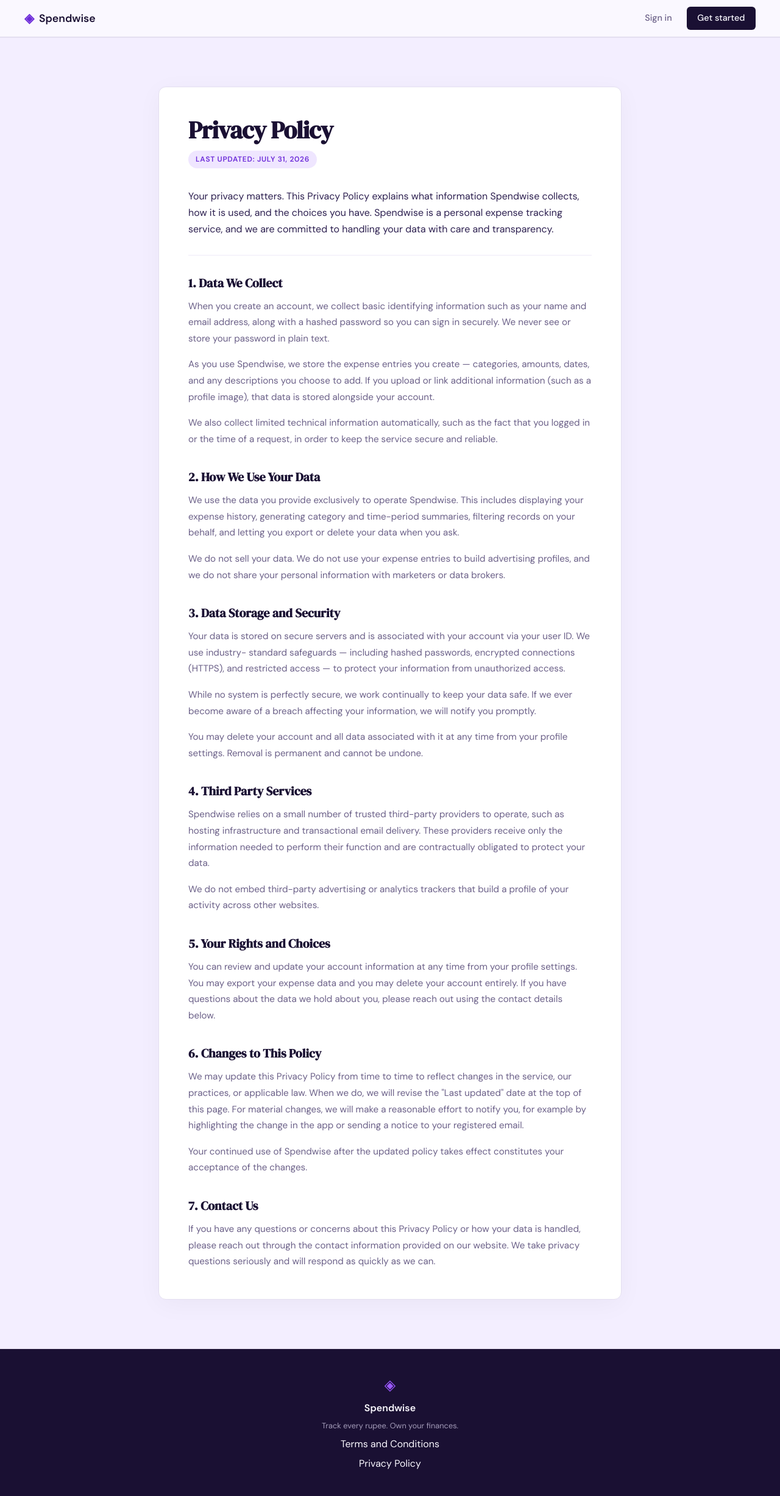
After one commit to rishirajkhanna404/expense-tracker, a Flask app: page /privacy in a window 1280 px wide. The commit adds this page. Shown: the whole page at 61% size. Run offline with Flask 3, Linux system fonts and the light colour scheme.

Commit message:
privacy-policy-page-addition

```diff
--- a/app.py
+++ b/app.py
@@ -25,6 +25,11 @@ def login():
 @app.route("/terms")
 def terms():
     return render_template("terms.html")
+
+
+@app.route("/privacy")
+def privacy():
+    return render_template("privacy.html")
 
 
 # ------------------------------------------------------------------ #
--- a/templates/base.html
+++ b/templates/base.html
@@ -35,7 +35,7 @@
             <span class="footer-name">Spendwise</span>
             <p class="footer-copy">Track every rupee. Own your finances.</p>
             <a href="/terms">Terms and Conditions</a>
-            <a href="#">Privacy Policy</a>
+            <a href="/privacy">Privacy Policy</a>
         </div>
     </footer>
 
--- /dev/null
+++ b/templates/privacy.html
@@ -0,0 +1,122 @@
+{% extends "base.html" %}
+
+{% block title %}Privacy Policy — Spendwise{% endblock %}
+
+{% block content %}
+
+<section class="legal-page">
+    <div class="legal-inner">
+        <h1 class="legal-title">Privacy Policy</h1>
+        <p class="legal-updated">Last updated: July 31, 2026</p>
+
+        <p class="legal-intro">
+            Your privacy matters. This Privacy Policy explains what
+            information Spendwise collects, how it is used, and the
+            choices you have. Spendwise is a personal expense tracking
+            service, and we are committed to handling your data with
+            care and transparency.
+        </p>
+
+        <h2 class="legal-heading">1. Data We Collect</h2>
+        <p class="legal-body">
+            When you create an account, we collect basic identifying
+            information such as your name and email address, along with
+            a hashed password so you can sign in securely. We never see
+            or store your password in plain text.
+        </p>
+        <p class="legal-body">
+            As you use Spendwise, we store the expense entries you
+            create — categories, amounts, dates, and any descriptions
+            you choose to add. If you upload or link additional
+            information (such as a profile image), that data is stored
+            alongside your account.
+        </p>
+        <p class="legal-body">
+            We also collect limited technical information automatically,
+            such as the fact that you logged in or the time of a
+            request, in order to keep the service secure and reliable.
+        </p>
+
+        <h2 class="legal-heading">2. How We Use Your Data</h2>
+        <p class="legal-body">
+            We use the data you provide exclusively to operate
+            Spendwise. This includes displaying your expense history,
+            generating category and time-period summaries, filtering
+            records on your behalf, and letting you export or delete
+            your data when you ask.
+        </p>
+        <p class="legal-body">
+            We do not sell your data. We do not use your expense
+            entries to build advertising profiles, and we do not share
+            your personal information with marketers or data brokers.
+        </p>
+
+        <h2 class="legal-heading">3. Data Storage and Security</h2>
+        <p class="legal-body">
+            Your data is stored on secure servers and is associated
+            with your account via your user ID. We use industry-
+            standard safeguards — including hashed passwords, encrypted
+            connections (HTTPS), and restricted access — to protect
+            your information from unauthorized access.
+        </p>
+        <p class="legal-body">
+            While no system is perfectly secure, we work continually
+            to keep your data safe. If we ever become aware of a breach
+            affecting your information, we will notify you promptly.
+        </p>
+        <p class="legal-body">
+            You may delete your account and all data associated with
+            it at any time from your profile settings. Removal is
+            permanent and cannot be undone.
+        </p>
+
+        <h2 class="legal-heading">4. Third Party Services</h2>
+        <p class="legal-body">
+            Spendwise relies on a small number of trusted third-party
+            providers to operate, such as hosting infrastructure and
+            transactional email delivery. These providers receive only
+            the information needed to perform their function and are
+            contractually obligated to protect your data.
+        </p>
+        <p class="legal-body">
+            We do not embed third-party advertising or analytics
+            trackers that build a profile of your activity across
+            other websites.
+        </p>
+
+        <h2 class="legal-heading">5. Your Rights and Choices</h2>
+        <p class="legal-body">
+            You can review and update your account information at any
+            time from your profile settings. You may export your
+            expense data and you may delete your account entirely.
+            If you have questions about the data we hold about you,
+            please reach out using the contact details below.
+        </p>
+
+        <h2 class="legal-heading">6. Changes to This Policy</h2>
+        <p class="legal-body">
+            We may update this Privacy Policy from time to time to
+            reflect changes in the service, our practices, or
+            applicable law. When we do, we will revise the "Last
+            updated" date at the top of this page. For material
+            changes, we will make a reasonable effort to notify you,
+            for example by highlighting the change in the app or
+            sending a notice to your registered email.
+        </p>
+        <p class="legal-body">
+            Your continued use of Spendwise after the updated policy
+            takes effect constitutes your acceptance of the changes.
+        </p>
+
+        <h2 class="legal-heading">7. Contact Us</h2>
+        <p class="legal-body">
+            If you have any questions or concerns about this Privacy
+            Policy or how your data is handled, please reach out
+            through the contact information provided on our website.
+            We take privacy questions seriously and will respond as
+            quickly as we can.
+        </p>
+    </div>
+</section>
+
+{% endblock %}
```
